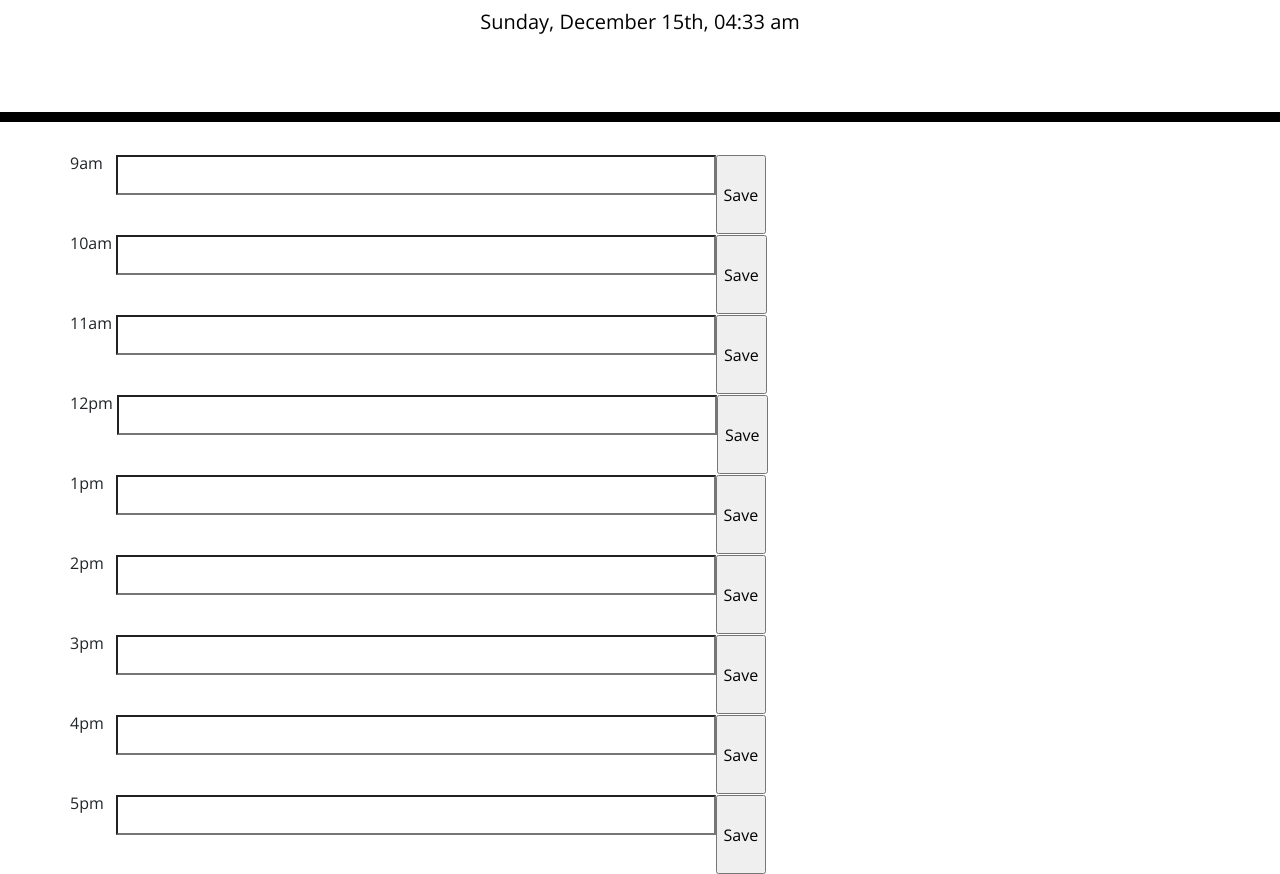
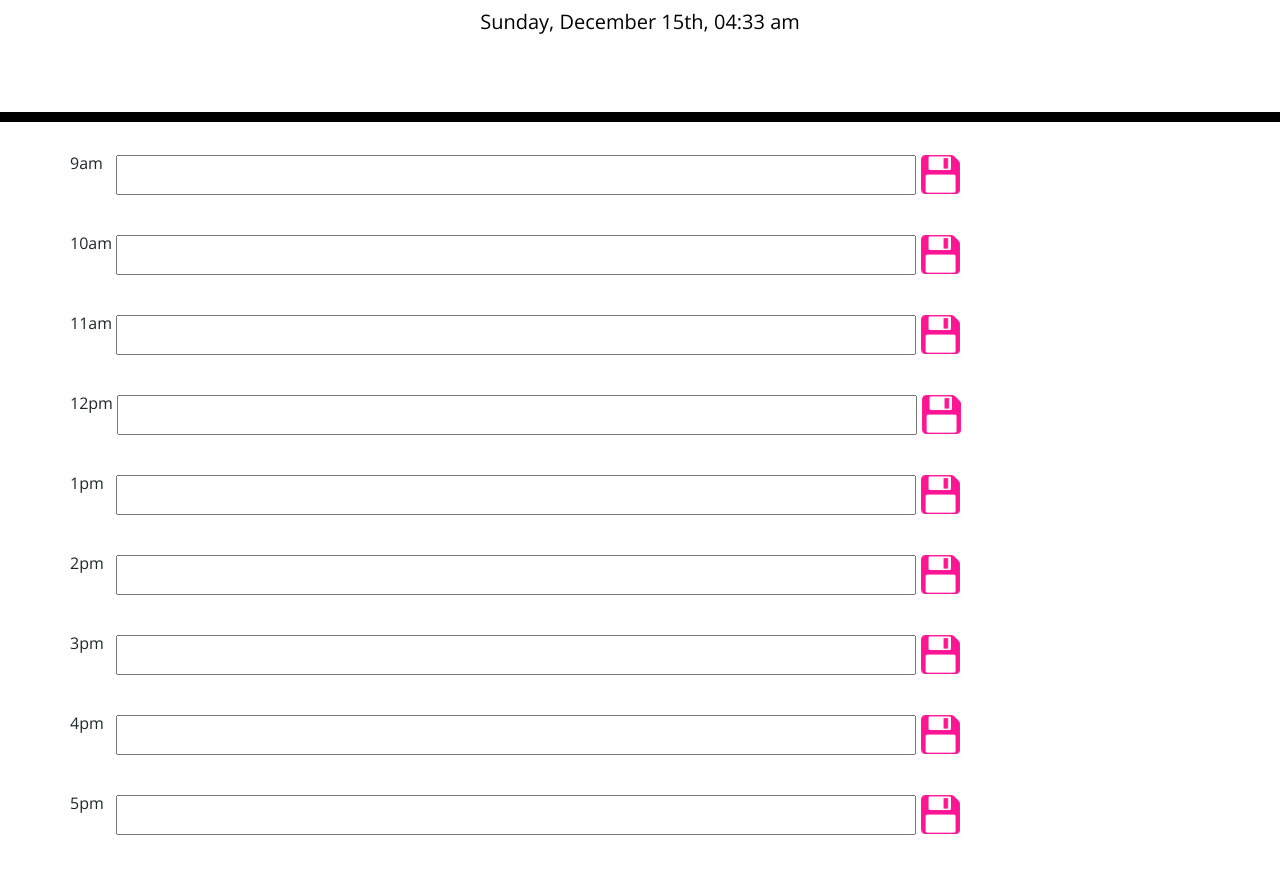
Before and after one commit to MelanieRogoff/Unit5HW, a plain HTML site: page index.html in a window 1280 px wide. Shown: the part 182-1056 px from the top of the page. Drawn offline with nearby package versions, Linux system fonts and the light colour scheme.

Commit message:
Updated files

```diff
--- a/css/style.css
+++ b/css/style.css
@@ -14,10 +14,9 @@ body {
   }
 
   .namers {
-    width: 600px;
+    width: 800px;
     height: 40px;
     margin-left: 4px;
-    background-image: url("Unit5HW/assets/savepink.png");
   }
   .jumbotron {
     text-align: center;
@@ -75,3 +74,9 @@ body {
     font-size: 20px;
     transition: all .3s ease-in-out;
   }
+
+  .pumpkin {
+    height: 39px;
+    width: 39px;
+    margin-left: 5px;
+  }
--- a/index.html
+++ b/index.html
@@ -35,39 +35,49 @@
       <div id="dayTimes">
         <div class="row row-1">9am
           <input type="text" name="fname" class="namers">
-          <input type="button" value="Save">
+          <input type="image" src="assets/savepink.png" alt="Submit" class="pumpkin" />
         </div>
         <div class="row row-2">10am
           <input type="text" name="fname" class="namers">
-          <input type="button" value="Save">
+          <input type="image" src="assets/savepink.png" alt="Submit" class="pumpkin" />
+
         </div>
         <div class="row row-3">11am
           <input type="text" name="fname" class="namers">
-          <input type="button" value="Save">
+          <input type="image" src="assets/savepink.png" alt="Submit" class="pumpkin" />
+
         </div>
         <div class="row row-4">12pm
           <input type="text" name="fname" class="namers">
-          <input type="button" value="Save">
+          <input type="image" src="assets/savepink.png" alt="Submit" class="pumpkin" />
+
         </div>
         <div class="row row-5">1pm
           <input type="text" name="fname" class="namers">
-          <input type="button" value="Save">
+          <input type="image" src="assets/savepink.png" alt="Submit" class="pumpkin" />
+
         </div>
         <div class="row row-6">2pm
           <input type="text" name="fname" class="namers">
-          <input type="button" value="Save">
+          <input type="image" src="assets/savepink.png" alt="Submit" class="pumpkin" />
+
         </div>
         <div class="row row-7">3pm
           <input type="text" name="fname" class="namers">
-          <input type="button" value="Save">
+          <input type="image" src="assets/savepink.png" alt="Submit" class="pumpkin" />
+
         </div>
         <div class="row row-8">4pm
           <input type="text" name="fname" class="namers">
-          <input type="button" value="Save">
+          <input type="image" src="assets/savepink.png" alt="Submit" class="pumpkin" />
+
         </div>
         <div class="row row-9">5pm
           <input type="text" name="fname" class="namers">
-          <input type="button" value="Save">
+          <input type="image" src="assets/savepink.png" alt="Submit" class="pumpkin" />
+
+
+
         </div>
       </div>
       <div id ="appointments">
@@ -81,8 +91,6 @@
         <div id="5pm"></div>
       </div>
 
-
-
     </div>
 
     <script src="https://code.jquery.com/jquery-3.4.1.min.js"></script>
```
Also changed, not shown: js/time.js (+17 -0 lines).
